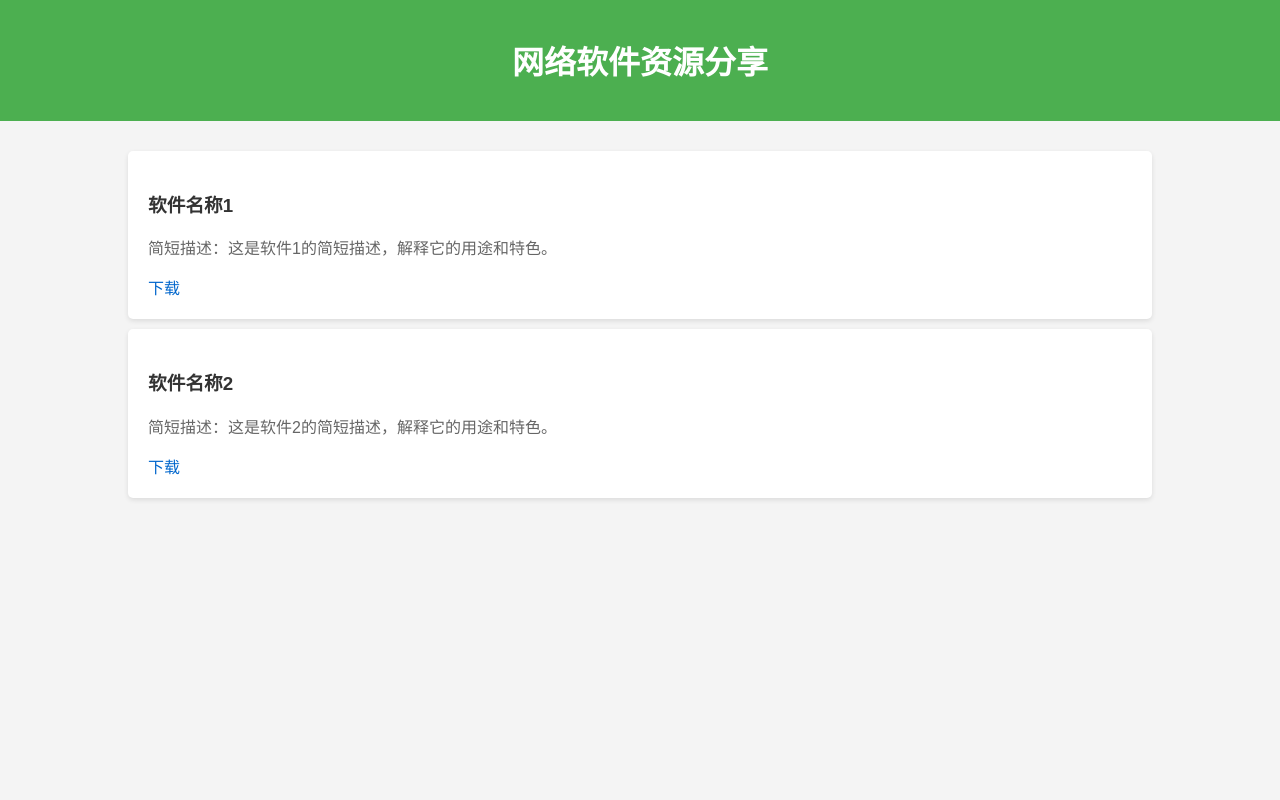
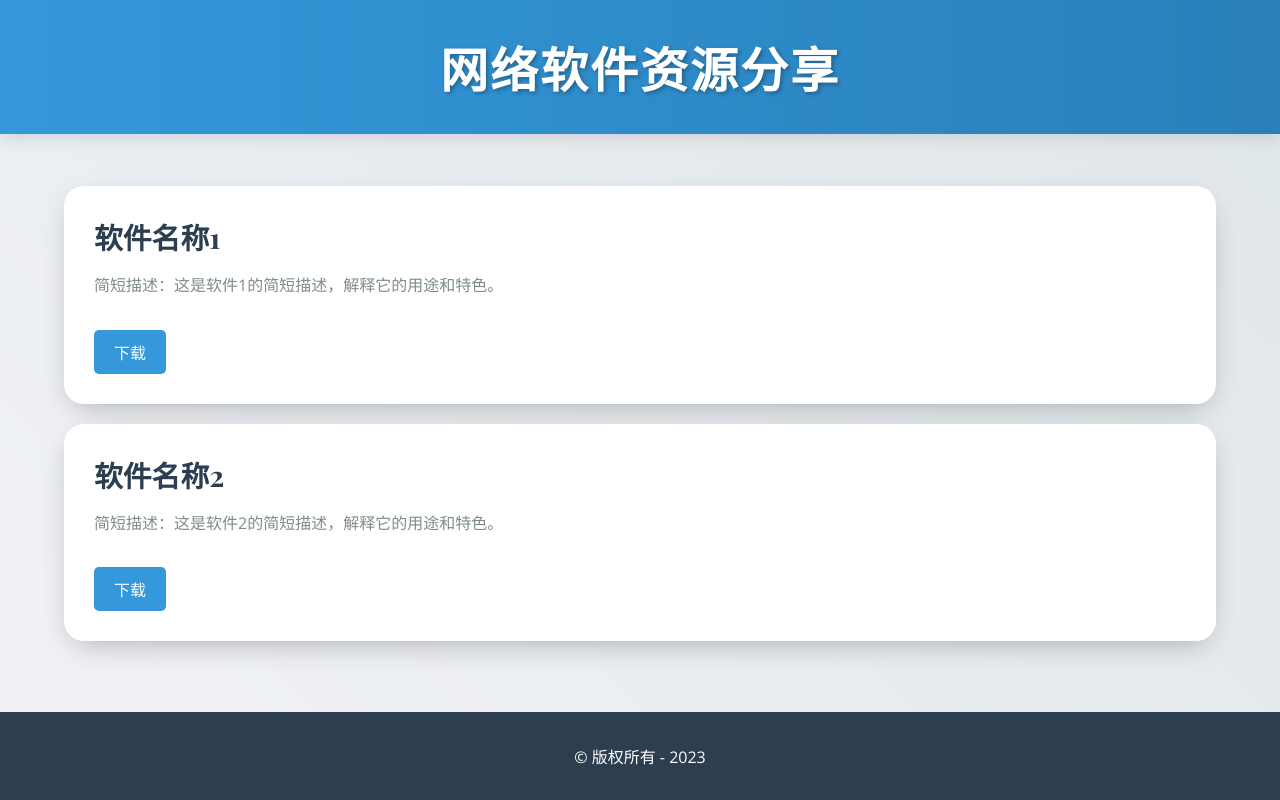
Before and after one commit to cizhongshuyuan/cizhongshuyuan.github.io, a plain HTML site: page index.html in a window 1280 px wide. Drawn offline with nearby package versions, Linux system fonts and the light colour scheme.

Commit message:
更新 index.html

```diff
--- a/index.html
+++ b/index.html
@@ -5,43 +5,115 @@
     <meta name="viewport" content="width=device-width, initial-scale=1.0">
     <title>网络软件资源分享</title>
     <style>
+        @import url('https://fonts.googleapis.com/css2?family=Open+Sans:wght@400;700&family=Playfair+Display:wght@700&display=swap');
+
         body {
-            font-family: Arial, sans-serif;
+            font-family: 'Open Sans', sans-serif;
             margin: 0;
             padding: 0;
-            background-color: #f4f4f4;
+            background: linear-gradient(45deg, #f1f2f6, #dfe6e9);
+            color: #2c3e50;
+            display: flex;
+            min-height: 100vh;
+            flex-direction: column;
         }
+
         header {
-            background-color: #4CAF50;
+            background: linear-gradient(to right, #3498db, #2980b9);
             color: white;
-            padding: 1em 0;
             text-align: center;
+            padding: 2em 0;
+            animation: fadeIn 1s ease-in;
+            box-shadow: 0 5px 15px rgba(0,0,0,0.1);
         }
+
+        @keyframes fadeIn {
+            from { opacity: 0; }
+            to { opacity: 1; }
+        }
+
+        header h1 {
+            font-family: 'Playfair Display', serif;
+            font-size: 3em;
+            margin: 0;
+            text-shadow: 2px 2px 4px rgba(0,0,0,0.3);
+            letter-spacing: 2px;
+        }
+
         .container {
-            width: 80%;
-            margin: auto;
-            overflow: hidden;
-            padding: 20px;
+            width: 90%;
+            max-width: 1200px;
+            margin: 2em auto auto;
+            flex: 1;
         }
+
         .software-item {
             background: #fff;
-            margin: 10px 0;
-            padding: 20px;
+            margin: 20px 0;
+            padding: 30px;
+            border-radius: 20px;
+            box-shadow: 0 10px 30px -10px rgba(0,0,0,0.3);
+            transition: all 0.3s ease;
+            position: relative;
+            overflow: hidden;
+        }
+
+        .software-item:hover {
+            transform: translateY(-5px);
+            box-shadow: 0 15px 30px -10px rgba(0,0,0,0.4);
+        }
+
+        .software-item::before {
+            content: '';
+            position: absolute;
+            top: -5px;
+            left: -5px;
+            right: -5px;
+            bottom: -5px;
+            z-index: -1;
+            background: linear-gradient(45deg, #3498db, #2980b9);
+            transform: scale(0);
+            transition: transform 0.4s ease;
+            border-radius: 20px;
+        }
+
+        .software-item:hover::before {
+            transform: scale(1.05);
+        }
+
+        .software-item h3 {
+            font-family: 'Playfair Display', serif;
+            color: #2c3e50;
+            margin: 0 0 15px;
+            font-size: 1.8em;
+        }
+
+        .software-item p {
+            color: #7f8c8d;
+            line-height: 1.6;
+        }
+
+        .software-item a {
+            display: inline-block;
+            margin-top: 15px;
+            padding: 10px 20px;
+            background: #3498db;
+            color: white;
+            text-decoration: none;
             border-radius: 5px;
-            box-shadow: 0 2px 5px rgba(0,0,0,0.1);
+            transition: background 0.3s ease;
         }
-        .software-item h3 {
-            color: #333;
+
+        .software-item a:hover {
+            background: #2980b9;
         }
-        .software-item p {
-            color: #666;
-        }
-        .software-item a {
-            color: #0066cc;
-            text-decoration: none;
-        }
-        .software-item a:hover {
-            text-decoration: underline;
+
+        footer {
+            background: #2c3e50;
+            color: white;
+            text-align: center;
+            padding: 1em 0;
+            margin-top: auto;
         }
     </style>
 </head>
@@ -65,8 +137,11 @@
     </div>
 
     <!-- 可以根据需要添加更多软件项 -->
+</div>
 
-</div>
+<footer>
+    <p>&copy; 版权所有 - 2023</p>
+</footer>
 
 </body>
 </html>
```
